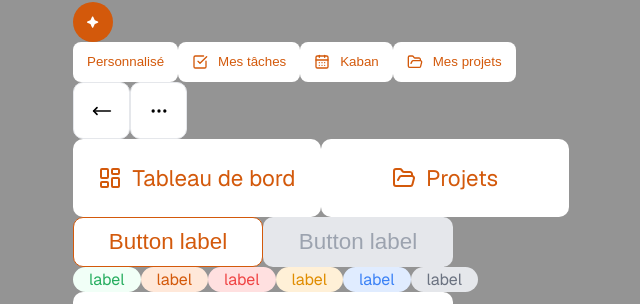
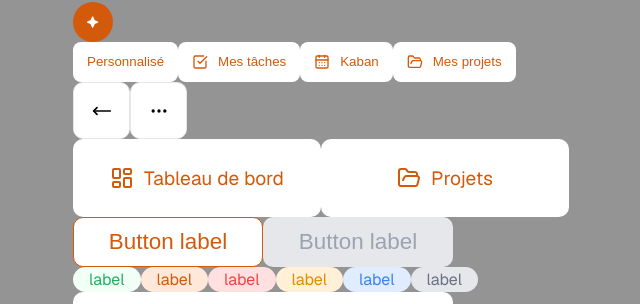
Before and after one commit to Ace4teaM/OCR-Abricot, a Next.js app: page / in a window 1280 px wide. Shown: the part 78-382 px from the top of the page, without its empty margins (319-959 px from the left). Built offline with nearby package versions, Linux system fonts and the light colour scheme.

Commit message:
fix la taille du texte

```diff
--- a/src/components/Buttons/MenuItemButton/MenuItemButton.module.css
+++ b/src/components/Buttons/MenuItemButton/MenuItemButton.module.css
@@ -13,7 +13,7 @@
     overflow: hidden;
     cursor: pointer;
     user-select: none;
-    font-size: 1.4em;
+    font-size: 1.2em;
 }
 
 .container:hover
```
